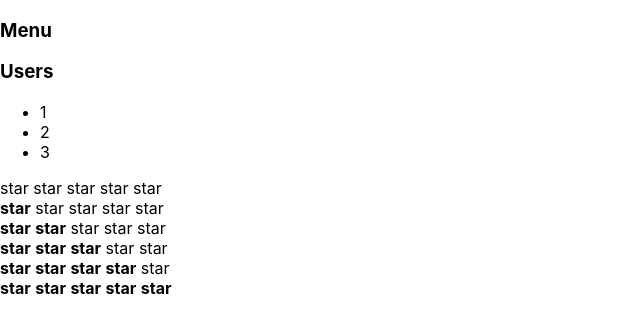
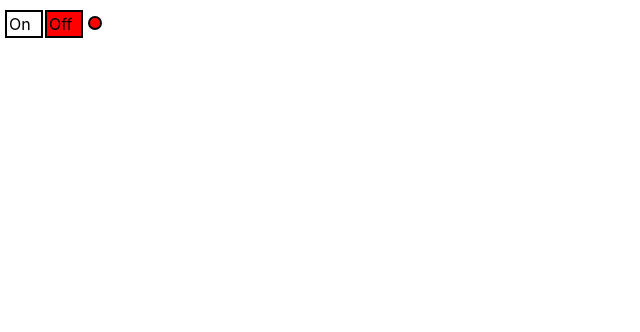
Before and after one commit to DmitryShastel/React, a React (Create React App) app in the folder my-app/: page / in a window 1280 px wide. Shown: the top 332 px of the page, without its empty margins (0-640 px from the left). Built offline with nearby package versions, Linux system fonts and the light colour scheme.

Commit message:
React c.b.k prosta 1-6

```diff
--- a/my-app/src/App.css
+++ b/my-app/src/App.css
@@ -1,3 +1,37 @@
 App {
     padding: 10px;
 }
+
+.square {
+    margin: 15px;
+    display: flex;
+}
+
+.square1{
+    margin: 0px 0 5px 5px;
+    width: 30px;
+    height: 25px;
+    background: white;
+    border:2px solid black;
+    text-align: center;
+}
+
+.square2 {
+    margin: 0px 1px 5px 1px;
+    width: 30px;
+    height: 25px;
+    background: white;
+    border:2px solid black;
+    text-align: center;
+}
+
+.square3 {
+    margin: 0 0 0 5px;
+    width: 25px;
+    height: 25px;
+    background: white;
+    -moz-border-radius: 60px;
+    -webkit-border-radius: 60px;
+    border-radius: 60px;
+    border: 2px solid black;
+}
--- a/my-app/src/App.tsx
+++ b/my-app/src/App.tsx
@@ -2,10 +2,17 @@ import React from 'react';
 import './App.css';
 import Accordion from "./components/Accordion/Accordion";
 import {Rating} from "./components/Rating";
+import OnOff from "./components/OnOff/OnOff";
+
 
 function App() {
+    console.log("APP rendering")
     return (
         <div>
+            <OnOff/>
+        </div>
+
+        /*<div>
             <Accordion titleValue={"Menu"} collapsed={true}/>
             <Accordion titleValue={"Users"} collapsed={false}/>
 
@@ -15,14 +22,15 @@ function App() {
             <Rating value={3}/>
             <Rating value={4}/>
             <Rating value={5}/>
-        </div>
+        </div>*/
     );
 
     type PageTitlePropsType = {
         title: string
     }
+
     function PageTitle(props: PageTitlePropsType) {
-       console.log("PageTitle rendering")
+        console.log("PageTitle rendering")
         return (
             <h1>{props.title}</h1>
         )
--- a/my-app/src/components/OnOff/OnOff.tsx
+++ b/my-app/src/components/OnOff/OnOff.tsx
@@ -0,0 +1,48 @@
+import React, {useState} from "react";
+
+type PropsType = {
+    /*on: boolean*/
+}
+
+function OnOff (props: PropsType) {
+    console.log("OnOff rendered");
+
+    let [on, setOn] = useState(false);
+
+    const onStyle = {
+        margin: "10px 2px 0 5px",
+        width:  "30px",
+        height: "20px",
+        border: "2px solid black",
+        display: "inline-block",
+        padding: "2px",
+        backgroundColor: on ? "green" : "white",
+    };
+    const offStyle = {
+        width:  "30px",
+        height: "20px",
+        border: "2px solid black",
+        display: "inline-block",
+        padding: "2px",
+        backgroundColor: on ? "white" : "red",
+    };
+    const indicatorStyle = {
+       marginLeft: "5px",
+        width: "10px",
+        height: "10px",
+        borderRadius: "10px",
+        border: "2px solid black",
+        display: "inline-block",
+        backgroundColor: on ? "green" : "red",
+    };
+
+    return (
+        <div>
+            <div style={onStyle} onClick={ ()=> { setOn(true)} }>On</div>
+            <div style={offStyle} onClick={ ()=> { setOn(false)} }>Off</div>
+            <div style={indicatorStyle}></div>
+        </div>
+    )
+}
+
+export default OnOff;
```
